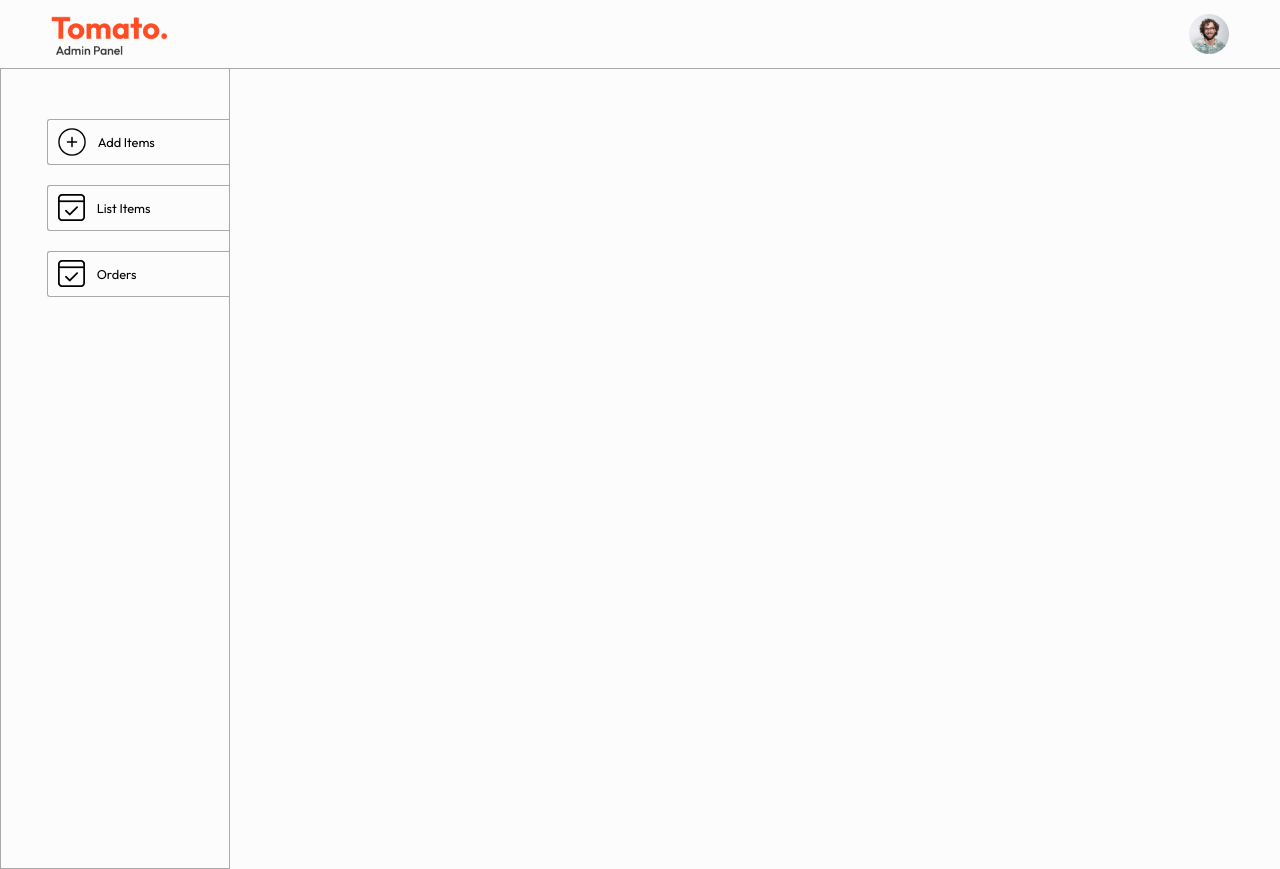
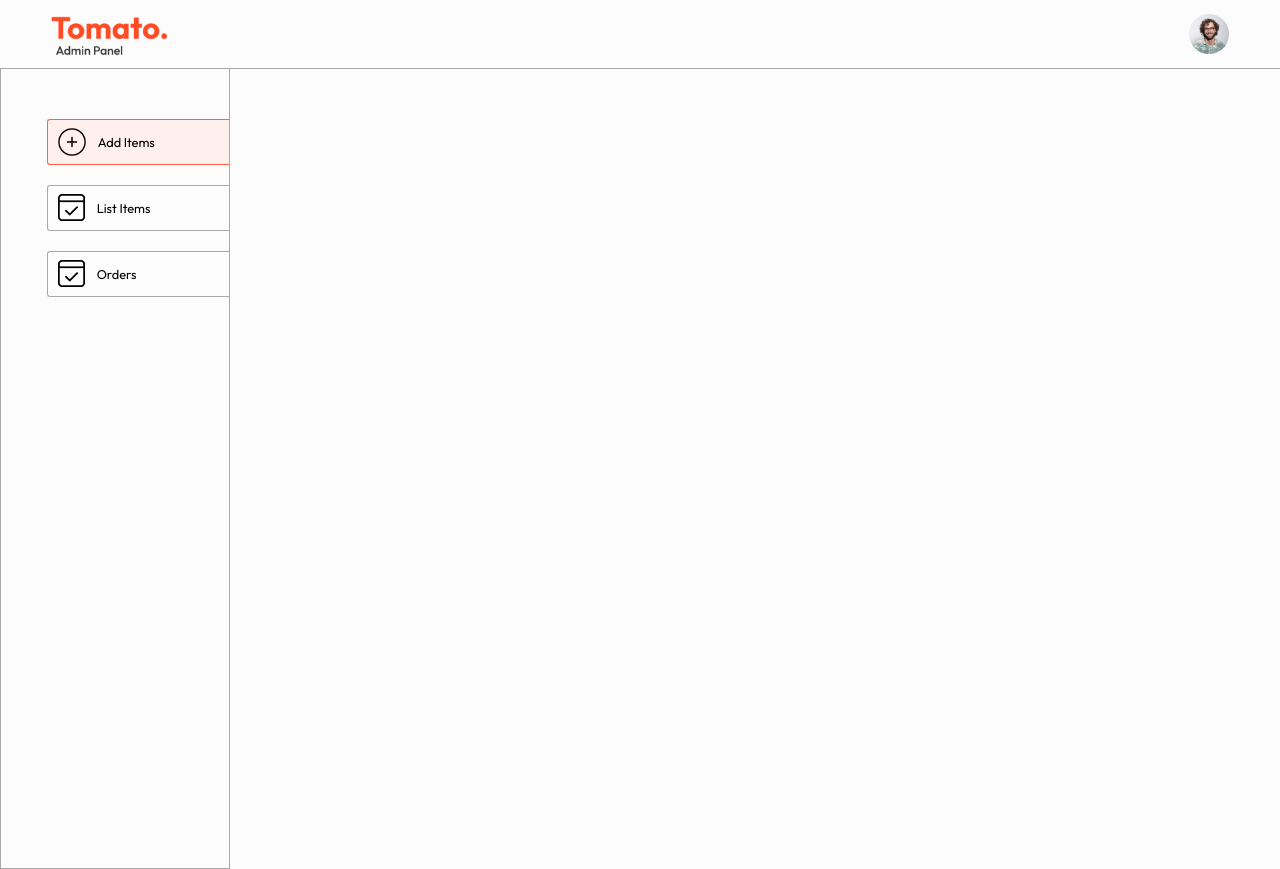
Before and after one commit to Vanshikathakur04/Food-del, a React (Vite) app in the folder admin/: page /add in a window 1280 px wide. Built offline with nearby package versions, Linux system fonts and the light colour scheme.

Commit message:
Add active state styling to Sidebar

```diff
--- a/admin/src/components/Sidebar/Sidebar.css
+++ b/admin/src/components/Sidebar/Sidebar.css
@@ -1,18 +1,20 @@
-.sidebar{
+.sidebar {
   width: 18%;
   min-height: 100vh;
   border: 1.5px solid #a9a9a9;
   border-top: 0;
-  font-size: max(1vw,10px);
+  font-size: max(1vw, 10px);
 }
-.sidebar-options{
+
+.sidebar-options {
   padding-top: 50px;
   padding-left: 20%;
   display: flex;
   flex-direction: column;
   gap: 20px;
 }
-.sidebar-option{
+
+.sidebar-option {
   display: flex;
   align-items: center;
   gap: 12px;
@@ -23,8 +25,13 @@
   cursor: pointer;
 }
 
+.sidebar-option.active {
+  background-color: #fff0ed;
+  border-color: tomato;
+}
+
 @media (max-width:900px) {
-  .sidebar-option p{
+  .sidebar-option p {
     display: none;
   }
 }
```
